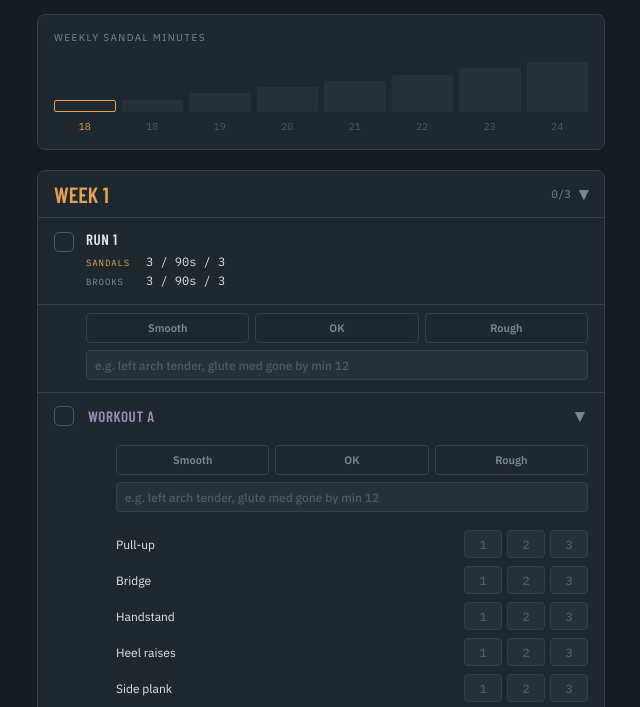
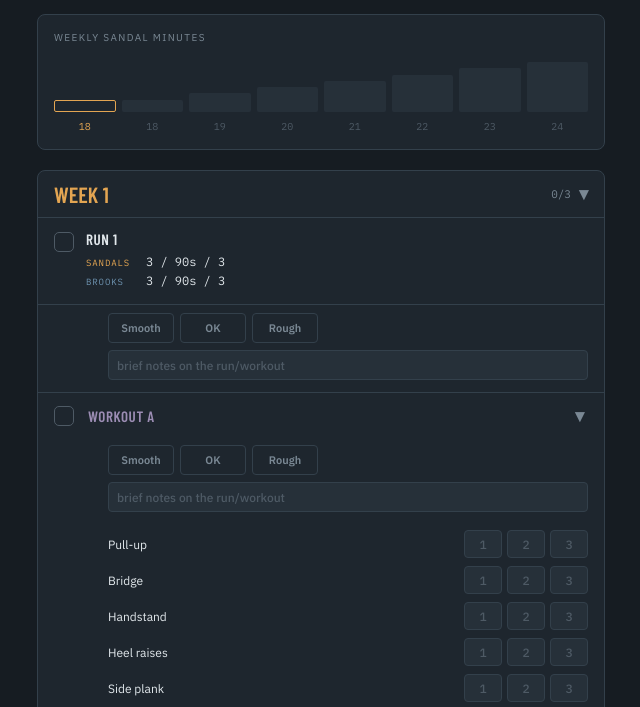
Before and after one commit to AKLutterbach/RunningTracker, a plain HTML site: page index.html in a window 1280 px wide. Shown: the part 79-786 px from the top of the page, without its empty margins (319-959 px from the left). Drawn offline with nearby package versions, Linux system fonts and the light colour scheme.

Commit message:
Refine workout log alignment and feel buttons

```diff
--- a/index.html
+++ b/index.html
@@ -56,11 +56,11 @@
   .run.done .box{background:var(--done);border-color:var(--done)}
   .runname{font-family:var(--display);font-size:15px;font-weight:600;letter-spacing:.04em;margin-bottom:6px}
   .run.done .runname{text-decoration:line-through}
-  .feelLog{padding:0 16px 12px 48px;border-bottom:1px solid var(--line)}
-  .feelLog.workoutLog{padding:0 16px 10px 78px;border-bottom:none}
+  .feelLog{padding:0 16px 12px 70px;border-bottom:1px solid var(--line)}
+  .feelLog.workoutLog{padding:0 16px 10px 70px;border-bottom:none}
   .feelBtns{display:flex;gap:6px;margin-top:8px}
-  .feelBtn{flex:1;min-width:0;padding:7px 4px;border:1px solid var(--line);border-radius:4px;color:var(--muted);font-size:11px;font-weight:600}
-  .feelBtn.on{background:var(--sandal);border-color:var(--sandal);color:var(--bg)}
+  .feelBtn{flex:0 0 66px;min-width:66px;padding:7px 6px;border:1px solid var(--line);border-radius:4px;color:var(--muted);font-size:11px;font-weight:600}
+  .feelBtn.on{background:rgba(227,165,82,.15);border-color:var(--sandal);color:var(--sandal)}
   .feelNote{width:100%;height:30px;margin-top:7px;padding:5px 8px;border:1px solid var(--line);border-radius:4px;background:var(--surfaceHi);
        color:var(--text);font:500 12px var(--sans)}
   .feelNote:focus{outline:1.5px solid var(--sandal);border-color:var(--sandal)}
@@ -79,7 +79,7 @@
   .workoutTitle{flex:1 1 auto;min-width:0;font-family:var(--display);font-size:15px;font-weight:600;letter-spacing:.04em;color:var(--strength)}
   .workout.done .workoutTitle{text-decoration:line-through}
   .workoutToggle{flex:1 1 auto;min-width:0;display:flex;align-items:center;gap:6px;padding:4px;color:var(--dim);font-size:11px;text-align:left}
-  .strength{padding:0 16px 12px 78px}
+  .strength{padding:0 16px 12px 70px}
   .strengthRow{display:flex;align-items:center;gap:8px;margin-top:8px;min-width:0}
   .exercise{flex:1 1 auto;min-width:76px;color:var(--text);font-size:12px;line-height:1.25;overflow-wrap:anywhere}
   .sets{display:flex;gap:5px;flex:0 0 auto}
@@ -187,7 +187,7 @@ const feelLog=(type,k,selected,note,extraClass="")=>`<div class="feelLog ${extra
   <div class="feelBtns">
     ${FEELS.map(([v,title])=>`<button class="feelBtn ${selected===v?"on":""}" data-log-type="${type}" data-log-key="${k}" data-log-value="${v}" title="${title}" aria-pressed="${selected===v}">${v}</button>`).join("")}
   </div>
-  <input class="feelNote" data-note-type="${type}" data-note-key="${k}" value="${esc(note||"")}" placeholder="e.g. left arch tender, glute med gone by min 12" autocomplete="off">
+  <input class="feelNote" data-note-type="${type}" data-note-key="${k}" value="${esc(note||"")}" placeholder="brief notes on the run/workout" autocomplete="off">
 </div>`;
 
 function render(){
```
